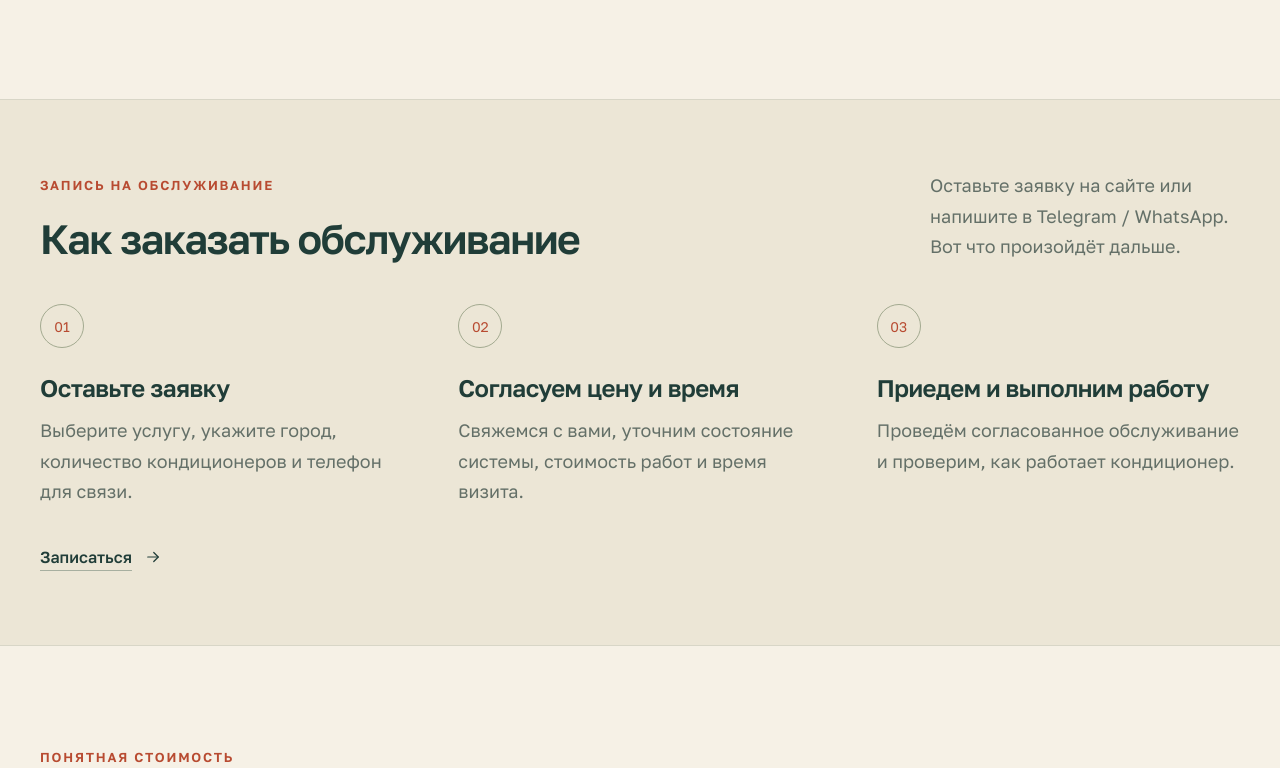
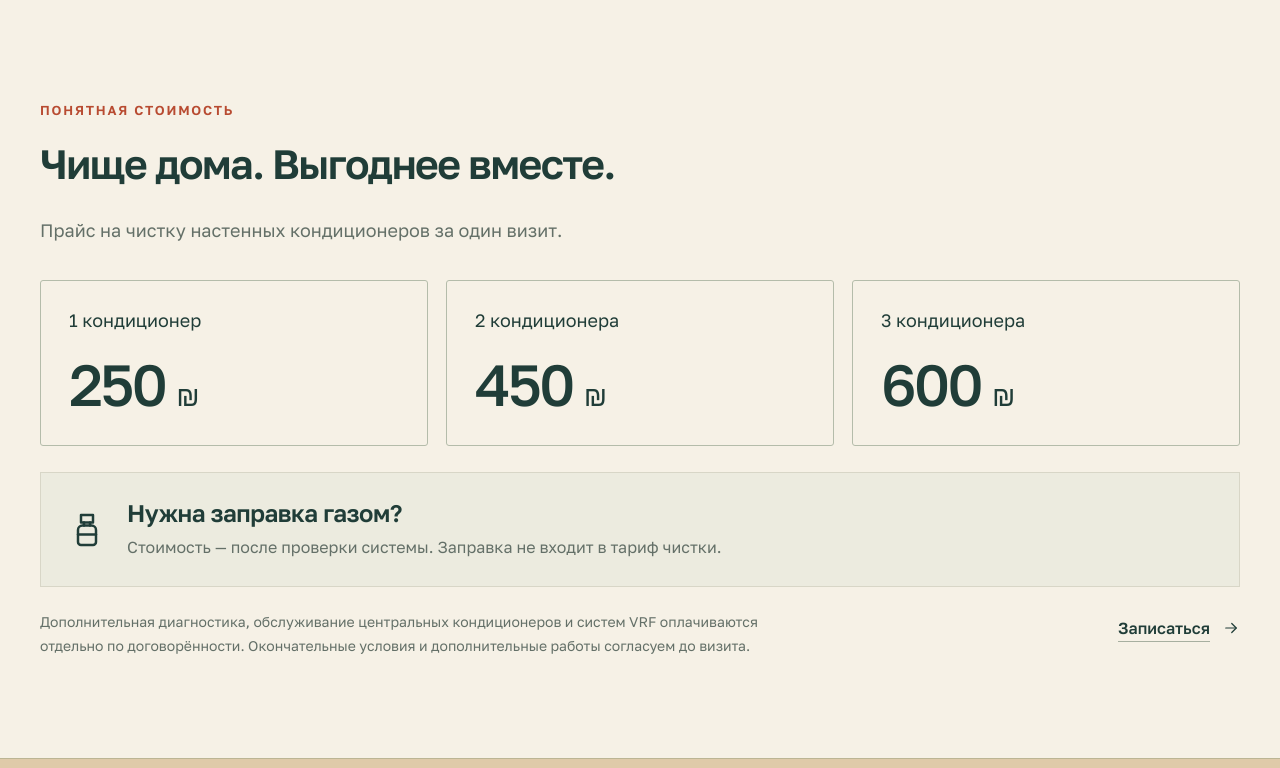
Before and after one commit to stackofart/mazganim2, a Vue app: page / in a window 1280 px wide. Shown: the part 1692-2460 px from the top of the page. Built offline with nearby package versions, Linux system fonts and the light colour scheme.

Commit message:
Remove the booking process section and navigation entry

```diff
--- a/src/App.vue
+++ b/src/App.vue
@@ -32,7 +32,7 @@ const booking = ref({
   website: "",
 });
 const nav = computed(() =>
-  [...["services", "process", "prices", "faq"].map((id, i) => ({
+  [...["services", "prices", "faq"].map((id, i) => ({
     id,
     label: t.value.nav[i],
   })), { id: "area", label: t.value.areaNav }],
@@ -140,7 +140,7 @@ onMounted(() => {
               @click="startLead"
               >{{ t.book }}</a
             ><a href="#prices" class="button button-secondary"
-              >{{ t.nav[2] }}</a
+              >{{ t.nav[1] }}</a
             >
           </div>
         </div>
@@ -175,25 +175,6 @@ onMounted(() => {
             <p>{{ service.text }}</p>
             <ul class="service-points"><li v-for="point in service.details" :key="point"><Icon name="check" :size="15" />{{ point }}</li></ul>
           </article>
-        </div>
-      </section>
-      <section id="process" class="process-section">
-        <div class="container">
-          <div class="section-heading">
-            <div>
-              <div class="eyebrow">{{ t.processEyebrow }}</div>
-              <h2>{{ t.processTitle }}</h2>
-            </div>
-            <p>{{ t.processIntro }}</p>
-          </div>
-          <div class="steps">
-            <article v-for="(step, i) in t.steps" :key="i">
-              <span class="step-number">0{{ i + 1 }}</span>
-              <h3>{{ step[0] }}</h3>
-              <p>{{ step[1] }}</p>
-            </article>
-          </div>
-          <a class="text-link process-book" href="#booking-form" @click="startLead">{{ t.book }}<Icon name="arrow" :size="18" /></a>
         </div>
       </section>
       <section id="prices" class="section container price-section">
--- a/src/data/locales/ar.json
+++ b/src/data/locales/ar.json
@@ -8,7 +8,6 @@
   ],
   "nav": [
     "الخدمات",
-    "كيفية الحجز",
     "الأسعار",
     "الأسئلة"
   ],
@@ -84,22 +83,6 @@
     ]
   ],
   "detailNote": "تُنسّق صيانة الوحدة الخارجية والطرازات المعقدة والأعمال الإضافية مسبقًا.",
-  "processEyebrow": "حجز الخدمة",
-  "processTitle": "كيف تحجزون الخدمة؟",
-  "steps": [
-    [
-      "أرسلوا طلبًا",
-      "اختاروا الخدمة وحدّدوا المدينة وعدد المكيّفات ورقم الهاتف للتواصل."
-    ],
-    [
-      "نتّفق على السعر والموعد",
-      "نتواصل معكم لمعرفة حالة النظام والاتّفاق على تكلفة العمل وموعد الزيارة."
-    ],
-    [
-      "نزوركم وننفّذ العمل",
-      "ننفّذ الخدمة المتّفق عليها ونتحقّق من عمل المكيّف بشكل سليم."
-    ]
-  ],
   "pricingEyebrow": "أسعار واضحة",
   "pricingTitle": "منزل أنظف. وتوفير معًا.",
   "pricingIntro": "أسعار تنظيف المكيفات الجدارية في زيارة واحدة.",
@@ -254,7 +237,6 @@
   },
   "areaNav": "منطقة الخدمة",
   "brandDescriptor": "تنظيف وصيانة المكيّفات",
-  "processIntro": "أرسلوا طلبًا عبر الموقع أو تواصلوا معنا على Telegram / WhatsApp. إليكم الخطوات التالية.",
   "regionGroups": [
     "سديروت والساحل الجنوبي",
     "تل أبيب وغوش دان",
--- a/src/data/locales/en.json
+++ b/src/data/locales/en.json
@@ -8,7 +8,6 @@
   ],
   "nav": [
     "Services",
-    "How to book",
     "Pricing",
     "FAQ"
   ],
@@ -84,22 +83,6 @@
     ]
   ],
   "detailNote": "Outdoor unit servicing, complex models and additional work are agreed in advance.",
-  "processEyebrow": "BOOKING A SERVICE",
-  "processTitle": "How to book a service",
-  "steps": [
-    [
-      "Send a request",
-      "Choose a service and tell us your city, number of units and contact number."
-    ],
-    [
-      "Agree on the price and time",
-      "We will contact you to discuss the system’s condition, the cost and a suitable appointment."
-    ],
-    [
-      "We visit and carry out the work",
-      "We complete the agreed service and check that the air conditioner works properly."
-    ]
-  ],
   "pricingEyebrow": "CLEAR PRICING",
   "pricingTitle": "A cleaner home. Better together.",
   "pricingIntro": "Prices for wall-mounted units cleaned in one visit.",
@@ -254,7 +237,6 @@
   },
   "areaNav": "Service area",
   "brandDescriptor": "air conditioner cleaning & maintenance",
-  "processIntro": "Send a request on the website or contact us on Telegram / WhatsApp. Here is what happens next.",
   "regionGroups": [
     "Sderot & the southern coast",
     "Tel Aviv & Gush Dan",
--- a/src/data/locales/fr.json
+++ b/src/data/locales/fr.json
@@ -8,7 +8,6 @@
   ],
   "nav": [
     "Services",
-    "Réservation",
     "Tarifs",
     "Questions"
   ],
@@ -84,22 +83,6 @@
     ]
   ],
   "detailNote": "L’entretien de l’unité extérieure, les modèles complexes et les travaux supplémentaires sont convenus à l’avance.",
-  "processEyebrow": "PRENDRE RENDEZ-VOUS",
-  "processTitle": "Comment réserver une intervention",
-  "steps": [
-    [
-      "Envoyez une demande",
-      "Choisissez un service et indiquez votre ville, le nombre de climatiseurs et votre téléphone."
-    ],
-    [
-      "Convenons du prix et du rendez-vous",
-      "Nous vous contactons pour préciser l’état du système, le tarif et la date de visite."
-    ],
-    [
-      "Nous venons réaliser l’intervention",
-      "Nous effectuons le service convenu et vérifions le bon fonctionnement du climatiseur."
-    ]
-  ],
   "pricingEyebrow": "DES TARIFS CLAIRS",
   "pricingTitle": "Plus propre chez vous. Plus avantageux ensemble.",
   "pricingIntro": "Tarifs pour des climatiseurs muraux nettoyés lors d’une seule visite.",
@@ -254,7 +237,6 @@
   },
   "areaNav": "Zone d’intervention",
   "brandDescriptor": "nettoyage et entretien de climatisation",
-  "processIntro": "Envoyez une demande sur le site ou contactez-nous sur Telegram / WhatsApp. Voici la suite.",
   "regionGroups": [
     "Sdérot et la côte sud",
     "Tel-Aviv et le Goush Dan",
--- a/src/data/locales/he.json
+++ b/src/data/locales/he.json
@@ -8,7 +8,6 @@
   ],
   "nav": [
     "השירותים",
-    "איך מזמינים",
     "מחירים",
     "שאלות"
   ],
@@ -84,22 +83,6 @@
     ]
   ],
   "detailNote": "טיפול ביחידה החיצונית, דגמים מורכבים ועבודות נוספות מתואמים מראש.",
-  "processEyebrow": "הזמנת שירות",
-  "processTitle": "איך מזמינים שירות?",
-  "steps": [
-    [
-      "משאירים פנייה",
-      "בוחרים שירות ומציינים את העיר, מספר המזגנים וטלפון ליצירת קשר."
-    ],
-    [
-      "מתאמים מחיר ומועד",
-      "ניצור קשר, נברר את מצב המערכת ונסכם את עלות העבודה ואת מועד הביקור."
-    ],
-    [
-      "מגיעים ומבצעים את העבודה",
-      "נבצע את הטיפול שסוכם ונבדוק שהמזגן פועל כראוי."
-    ]
-  ],
   "pricingEyebrow": "מחיר ברור מראש",
   "pricingTitle": "בית נקי יותר. משתלם יותר ביחד.",
   "pricingIntro": "מחירים לניקוי מזגנים עיליים בביקור אחד.",
@@ -254,7 +237,6 @@
   },
   "areaNav": "אזור השירות",
   "brandDescriptor": "ניקוי ותחזוקת מזגנים",
-  "processIntro": "משאירים פנייה באתר או כותבים לנו ב־Telegram / WhatsApp. כך מתקדמים משם.",
   "regionGroups": [
     "שדרות ומישור החוף הדרומי",
     "תל אביב וגוש דן",
--- a/src/data/locales/ru.json
+++ b/src/data/locales/ru.json
@@ -8,7 +8,6 @@
   ],
   "nav": [
     "Услуги",
-    "Как записаться",
     "Стоимость",
     "Вопросы"
   ],
@@ -84,22 +83,6 @@
     ]
   ],
   "detailNote": "Обслуживание наружного блока, сложные модели и дополнительные работы согласуем заранее.",
-  "processEyebrow": "ЗАПИСЬ НА ОБСЛУЖИВАНИЕ",
-  "processTitle": "Как заказать обслуживание",
-  "steps": [
-    [
-      "Оставьте заявку",
-      "Выберите услугу, укажите город, количество кондиционеров и телефон для связи."
-    ],
-    [
-      "Согласуем цену и время",
-      "Свяжемся с вами, уточним состояние системы, стоимость работ и время визита."
-    ],
-    [
-      "Приедем и выполним работу",
-      "Проведём согласованное обслуживание и проверим, как работает кондиционер."
-    ]
-  ],
   "pricingEyebrow": "ПОНЯТНАЯ СТОИМОСТЬ",
   "pricingTitle": "Чище дома. Выгоднее вместе.",
   "pricingIntro": "Прайс на чистку настенных кондиционеров за один визит.",
@@ -254,7 +237,6 @@
   },
   "areaNav": "Зона обслуживания",
   "brandDescriptor": "чистка и обслуживание кондиционеров",
-  "processIntro": "Оставьте заявку на сайте или напишите в Telegram / WhatsApp. Вот что произойдёт дальше.",
   "regionGroups": [
     "Сдерот и южное побережье",
     "Тель-Авив и Гуш-Дан",
--- a/src/style.css
+++ b/src/style.css
@@ -135,12 +135,7 @@ h3 { font-size: 23px; font-weight: 600; line-height: 1.25; letter-spacing: -.5px
 .service-points li { display: flex; gap: 12px; align-items: start; margin-bottom: 16px; font-size: 1rem; font-weight: 500; line-height: 1.65; }
 .service-points li:last-child { margin-bottom: 0; }
 .service-points svg { margin-top: 5px; color: #486653; }
-.process-section { padding-block: 70px; background: #ece6d6; border-block: 1px solid var(--line); }
-.steps { display: grid; grid-template-columns: repeat(3,1fr); gap: 55px; }
-.step-number { display: inline-flex; align-items: center; justify-content: center; width: 44px; height: 44px; border: 1px solid #a3aa90; border-radius: 50%; color: var(--accent); font-size: 12px; margin-bottom: 25px; }
-.steps h3 { font-size: 19px; }
-.steps p { margin-top: 12px; font-size: 13px; color: var(--muted); }
-.process-book { margin-top: 32px; }
+.section + .price-section { padding-top: 0; }
 .pricing-intro { color: var(--muted); font-size: 14px; max-width: 650px; margin: -15px 0 35px; }
 .price-grid { display: grid; grid-template-columns: repeat(3,1fr); gap: 18px; margin: 0; }
 .price-option { display: flex; flex-direction: column; padding: 28px; text-align: start; color: var(--ink); border: 1px solid #b4bcaa; border-radius: 3px; }
@@ -257,11 +252,11 @@ h3 { font-size: 23px; font-weight: 600; line-height: 1.25; letter-spacing: -.5px
   .text-link,.button,.price-bottom .text-link,.contact-channels a,.share-button,.footer-languages { font-size: var(--text-small); }
   .hero-actions .button,.hero-price,.price-label { font-size: var(--text-body); }
   .hero-description,.section-heading > p,.service-card > p,.service-points li,
-  .steps p,.pricing-intro,.area-copy > p,.guide-grid p,.faq-section > div > p,
+  .pricing-intro,.area-copy > p,.guide-grid p,.faq-section > div > p,
   .faq-list p,.booking-copy > p,.form-subtitle,.form-success p,.dialog-content p { font-size: var(--text-body); }
   .benefits span,.gas-callout p,.city-list li,.city-group h3 { font-size: var(--text-small); }
-  .benefits strong,.step-number,.price-bottom p { font-size: var(--text-caption); }
-  .steps h3,.gas-callout h3,.guide-grid h3 { font-size: 24px; }
+  .benefits strong,.price-bottom p { font-size: var(--text-caption); }
+  .gas-callout h3,.guide-grid h3 { font-size: 24px; }
   .faq-list summary { font-size: 20px; }
   .form-fields h3 { font-size: 30px; }
   .booking-form label,.quantity-row,.estimate-row { font-size: var(--text-small); }
@@ -322,12 +317,6 @@ h3 { font-size: 23px; font-weight: 600; line-height: 1.25; letter-spacing: -.5px
   .service-card { padding: 28px; }
   .service-card h3 { font-size: 25px; }
   .service-top { margin-bottom: 25px; }
-  .process-section { padding-block: 55px; }
-  .steps { grid-template-columns: 1fr; gap: 27px; }
-  .steps article { position: relative; padding-inline-start: 64px; }
-  .step-number { position: absolute; inset-inline-start: 0; top: 0; margin: 0; }
-  .steps h3 { font-size: 20px; }
-  .steps p { margin-top: 8px; font-size: 13px; }
   .price-grid { gap: 10px; }
   .price-option { padding: 21px 16px; }
   .price-label { font-size: 12px; }
```
Also changed, not shown: 1 other file (tests, documents, lock files or other folders).
